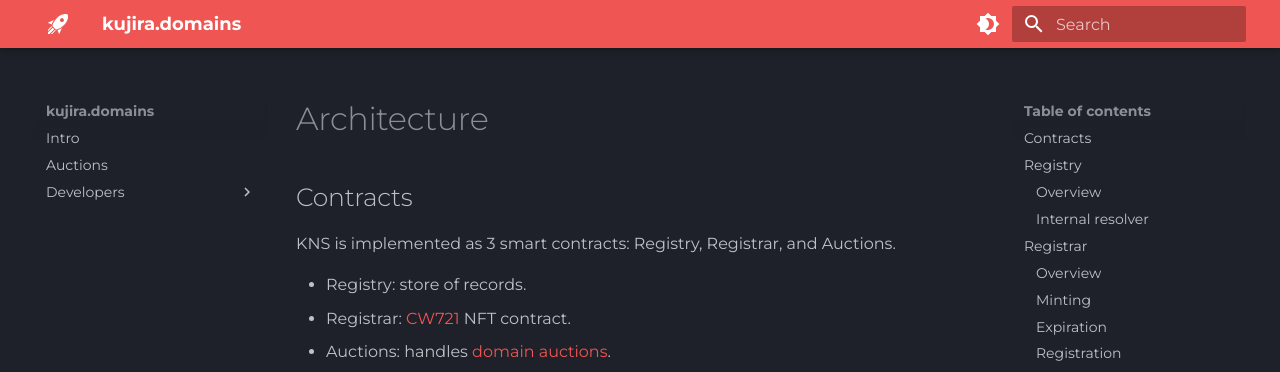
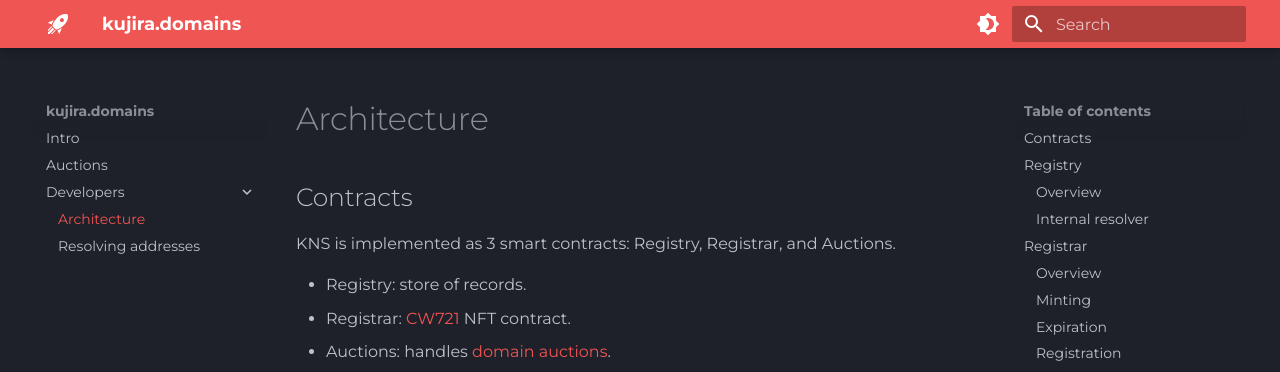
Before and after one commit to mintthemoon/docs.kujira.domains, an MkDocs documentation site: the page built from docs/developers/architecture.md, in a window 1280 px wide. Shown: the top 372 px of the page. Built offline with MkDocs 1.6.1 and Material for MkDocs 9.7.7, drawn with Linux system fonts in a browser that asks for light colours; part of the change alters nothing that is shown.

Commit message:
fix link

```diff
--- a/mkdocs.yml
+++ b/mkdocs.yml
@@ -3,7 +3,7 @@ nav:
 - Intro: index.md
 - Auctions: auctions.md
 - Developers:
-  - Architecture: developerss/architecture.md
+  - Architecture: developers/architecture.md
   - Resolving addresses: developers/resolving-addresses.md
 theme:
   name: material
```
